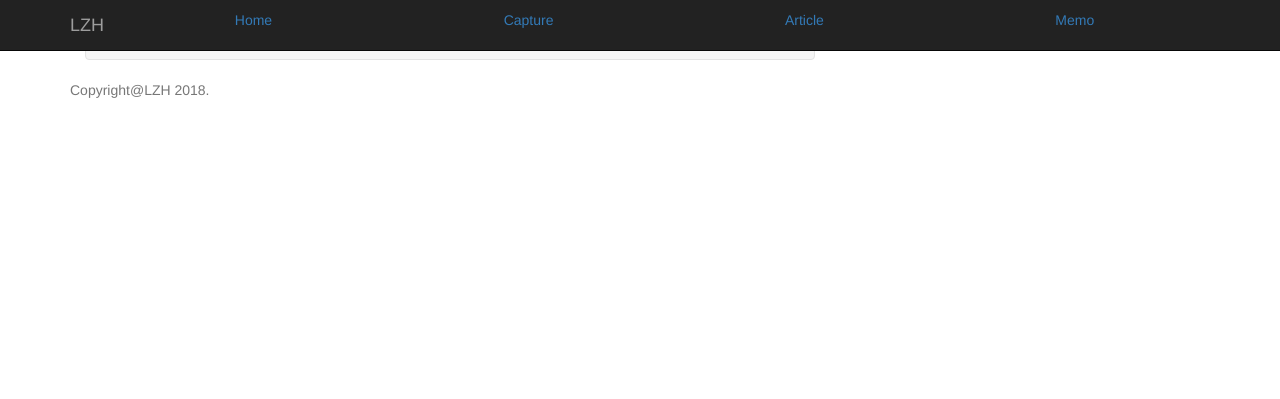
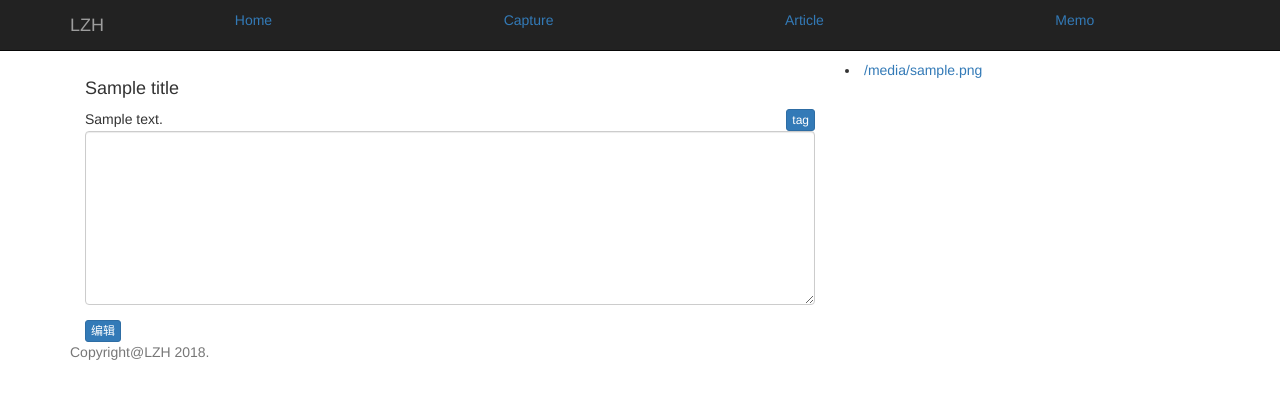
Before and after one commit to lizhhui/web, a Flask app: template flask/main/templates/article_show.html in a window 1280 px wide. Shown: the top 399 px of the page. Run offline with Flask 2, Linux system fonts and the light colour scheme; the template is opened without the code that fills it: most values are stand-ins (such as "Sample title", 1, 10 or a date in 2020); some libraries are stand-ins or nearby versions.

Commit message:
add file

```diff
--- a/flask/main/run.py
+++ b/flask/main/run.py
@@ -82,10 +82,7 @@ def capture():
 @app.route('/article/<html_name>', methods=["GET","POST"])
 #############################################
 def article(html_name):
- if(html_name != 'index'):
-  filepath = ARTICLE + html_name
-  return render_template('article_show.html', textcontent=get_file_content(filepath),title=get_dir_filelist(ARTICLE))
- elif request.method == 'POST' :
+ if request.method == 'POST' and request.form.get("text_head") :
   everyday_file = ARTICLE + time.strftime("%y-%m-%d-%H-%M-%S") + request.form.get("text_head")+".org"
   w_text = request.form.get("text_body").encode('utf-8')
   print everyday_file
@@ -96,6 +93,16 @@ def article(html_name):
    f.write("\n")
    f.close()
   return render_template('article.html', textcontent=get_dir_filelist(ARTICLE))
+
+ elif request.method == 'POST' and request.form.get("edit_text") :
+  return "receve text"
+
+ elif(html_name != 'index'):
+  filepath = ARTICLE + html_name
+  return render_template('article_show.html',
+                         title=html_name,
+                         textcontent=get_file_content(filepath),
+                         filelist=get_dir_filelist(ARTICLE))
  else:
   return render_template('article.html',textcontent=get_dir_filelist(ARTICLE))
 #############################################
--- /dev/null
+++ b/flask/main/static/js/article.js
@@ -0,0 +1,24 @@
+//----------------------------------
+// edit article function
+//----------------------------------
+function edit_text(t){
+    if(!t){
+	alert(t);
+	var org_text = document.getElementById('well_text').innerText;
+	document.getElementById('well_text').innerText='';
+	var ctext= document.getElementsByName("text_body");
+	ctext.innerText =org_text;
+    }else {
+	var cform=document.getElementsByTagName("form");
+	cform.submit;
+
+    }
+
+    t = !t;
+    if(t){
+	document.getElementById('edit_button').innerText='提交';
+    }else {
+	document.getElementById('edit_button').innerText='编辑';
+    }
+
+}
--- a/flask/main/static/js/lzh.js
+++ b/flask/main/static/js/lzh.js
@@ -278,7 +278,3 @@ function pullback_item(title){
     document.body.appendChild(temp);
     temp.submit();
 }
-
-//----------------------------------
-// tag function
-//----------------------------------
--- a/flask/main/sub_modu.py
+++ b/flask/main/sub_modu.py
@@ -187,7 +187,7 @@ def remove_file(filepath):
 
 
 ####################
-# 更新memo的tag
+# 更新memo的时间tag
 ####################
 def update_memo_file(result_back) :
  w_text = request.form.get("memo_chk_sta").encode('utf-8')
--- a/flask/main/templates/article.html
+++ b/flask/main/templates/article.html
@@ -98,6 +98,7 @@
     <div class="container">
       <div class="form-group">
         <form class="form-signin" method="post" id="text_form">
+	  <label for="name"><br><br><br><br></label>
 	  <label for="name">标题</label>
 	  <textarea class="form-control" rows="1" name="text_head" > </textarea>
 	  <label for="name">内容</label>
@@ -120,7 +121,7 @@
     </footer>
 
     <!-- customize js -->
-    <script src="/static/js/lzh.js"></script>
+    <script src="/static/js/article.js"></script>
 
     <!-- jQuery (Bootstrap 的所有 JavaScript 插件都依赖 jQuery，所以必须放在前边) -->
     <script src="https://cdn.bootcss.com/jquery/1.12.4/jquery.min.js"></script>
--- a/flask/main/templates/article_show.html
+++ b/flask/main/templates/article_show.html
@@ -89,8 +89,6 @@
     </style>
     <!-- Bootstrap -->
     <link href="https://cdn.bootcss.com/bootstrap/3.3.7/css/bootstrap.min.css" rel="stylesheet">
-    <link rel="stylesheet" type="text/css" media="all" href="/static/z_css/timeline.css">
-    <link href="/static/z_css/navbar-fixed-top.css" rel="stylesheet">
   </head>
   <body>
 
@@ -99,13 +97,29 @@
 
 
     <div class="container">
-    <div class="col-sm-8">
-      <div class="well">{{textcontent|safe }}</div>
+
+    <div class="col-sm-8" >
+      <h4><br> <br> <br> </h4>
+      <h4>{{title}} </h4>
+      <button type="button" onclick="pull_tag()" class="btn btn-xs btn-primary pull-right ">tag</button>
+      <div class="form-group" id="well_text">
+      {{textcontent|safe }}
+
+      <div class="form-group">
+        <form class="form-signin" method="post" id="text_form">
+	  <textarea class="form-control" rows="8" name="text_body" > </textarea>
+        </form>
+      </div>
+
+      </div>
+      <button type="button" id="edit_button" onclick="edit_text()" class="btn btn-xs btn-primary ">编辑</button>
     </div>
 
     <div class="col-sm-4">
-      <p class="text-muted">Today article</p>
-      {% for kk in title %}
+      <p class="text-muted">Tags</p>
+
+      <p class="text-muted">所有文章</p>
+      {% for kk in filelist %}
       <li><a href= "{{kk}}"> {{kk}}</a></li>
       {% endfor %}
     </div>
@@ -120,7 +134,7 @@
     </footer>
 
     <!-- customize js -->
-    <script src="/static/js/lzh.js"></script>
+    <script src="/static/js/article.js"></script>
 
     <!-- jQuery (Bootstrap 的所有 JavaScript 插件都依赖 jQuery，所以必须放在前边) -->
     <script src="https://cdn.bootcss.com/jquery/1.12.4/jquery.min.js"></script>
--- a/flask/main/templates/capture.html
+++ b/flask/main/templates/capture.html
@@ -98,6 +98,7 @@
     <div class="container">
       <div class="form-group">
         <form class="form-signin" method="post" id="text_form">
+	  <label for="name"><br><br><br><br></label>
 	  <label for="name">文本框</label>
 	  <textarea class="form-control" rows="8" name="nnn" > </textarea>
 	  <input type="password" name="passtext" class="form-control" value="c" placeholder="Password">
```
Also changed, not shown: flask/main/templates/index.html (+10 -0 lines), 4 other files.
